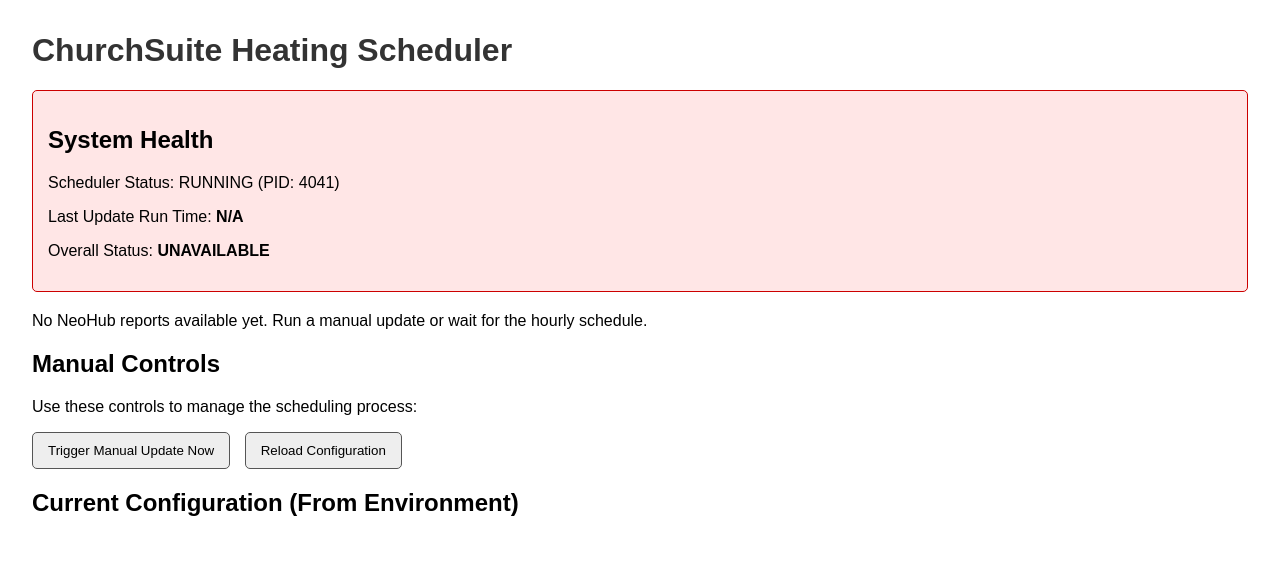
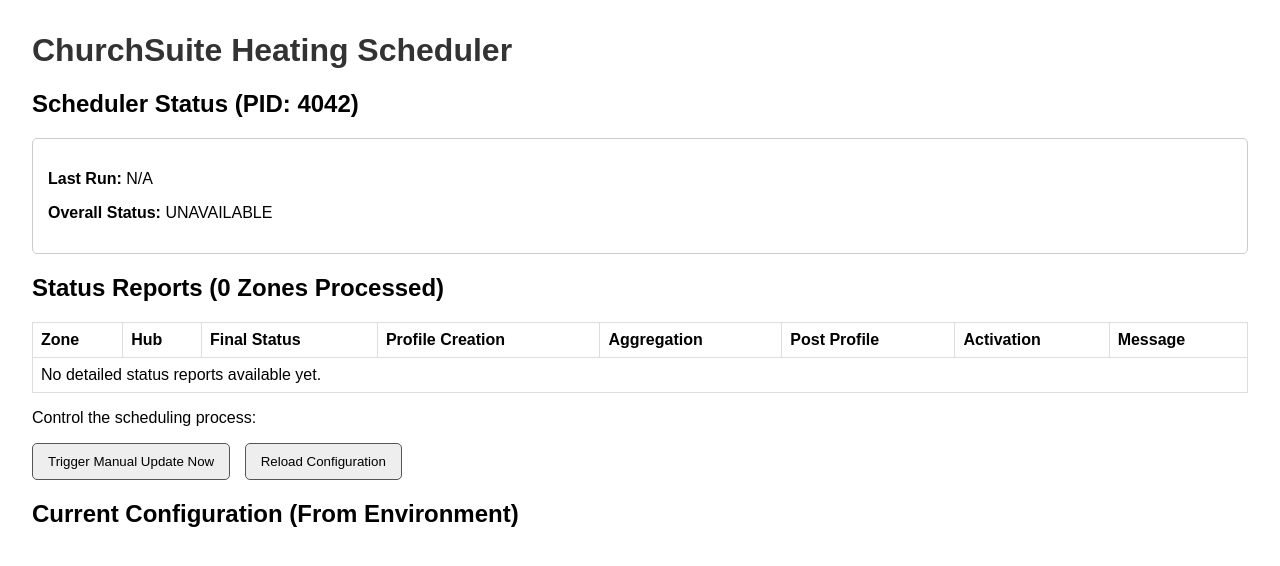
Before and after one commit to frostyflame81/churchsuite-heatmiser, a Flask app: page / in a window 1280 px wide. Shown: the top 566 px of the page. Run offline with Flask 3, Linux system fonts and the light colour scheme.

Commit message:
updated html to display new report properly

```diff
--- a/templates/dashboard.html
+++ b/templates/dashboard.html
@@ -13,49 +13,74 @@
         .control-btn:hover { background-color: #ddd; }
         .config-table { width: 100%; border-collapse: collapse; margin-top: 15px; }
         .config-table th, .config-table td { border: 1px solid #ddd; padding: 8px; text-align: left; }
+
+        /* NEW: Styles for granular status flags */
+        .report-table { width: 100%; border-collapse: collapse; margin-top: 15px; }
+        .report-table th, .report-table td { border: 1px solid #ddd; padding: 8px; text-align: left; vertical-align: top; }
+        .flag-status {
+            display: inline-block;
+            padding: 3px 6px;
+            border-radius: 4px;
+            font-size: 0.8em;
+            font-weight: bold;
+            margin-right: 5px;
+        }
+        .flag-1 { background-color: #d4edda; color: #155724; } /* Green for Success (1) */
+        .flag-0 { background-color: #f8d7da; color: #721c24; } /* Red for Failure (0) */
     </style>
 </head>
 <body>
     <h1>ChurchSuite Heating Scheduler</h1>
 
-    {% set overall_class = 'status-ok' if scheduler_status.overall_status == 'SUCCESS' else ('status-partial' if scheduler_status.overall_status == 'PARTIAL_FAILURE' else 'status-error') %}
+    {% set overall_class = 'status-ok' if scheduler_status.overall_status == 'SUCCESS' else ('status-error' if scheduler_status.overall_status == 'FAILED' else '') %}
 
+    <h2>Scheduler Status (PID: {{ scheduler_pid }})</h2>
     <div class="status-box {{ overall_class }}">
-        <h2>System Health</h2>
-        <p>Scheduler Status: RUNNING (PID: {{ scheduler_pid }})</p>
-        <p>Last Update Run Time: <strong>{{ scheduler_status.last_run_time }}</strong></p>
-        <p>Overall Status: <strong>{{ scheduler_status.overall_status }}</strong></p>
+        <p><strong>Last Run:</strong> {{ scheduler_status.last_run_time if scheduler_status.last_run_time else 'N/A' }}</p>
+        <p><strong>Overall Status:</strong> {{ scheduler_status.overall_status if scheduler_status.overall_status else 'UNAVAILABLE' }}</p>
     </div>
 
-    {% if scheduler_status.neohub_reports %}
-    <h2>NeoHub Update Status</h2>
-    <table class="status-table">
+    <!-- NEW SECTION: Detailed Status Reports -->
+    <h2>Status Reports ({{ scheduler_status.neohub_reports | length if scheduler_status.neohub_reports else 0 }} Zones Processed)</h2>
+
+    <table class="report-table">
         <thead>
             <tr>
-                <th>NeoHub Name</th>
-                <th>Status Message</th>
-                <th>Zones Updated</th>
-                <th>Hub Status</th>
+                <th>Zone</th>
+                <th>Hub</th>
+                <th>Final Status</th>
+                <th>Profile Creation</th>
+                <th>Aggregation</th>
+                <th>Post Profile</th>
+                <th>Activation</th>
+                <th>Message</th>
             </tr>
         </thead>
         <tbody>
+        {% if scheduler_status.neohub_reports %}
             {% for report in scheduler_status.neohub_reports %}
-                {% set hub_class = 'status-ok' if report.hub_status == 'SUCCESS' else ('status-partial' if report.hub_status == 'PARTIAL_FAILURE' else 'status-error') %}
+                {% set status_class = 'status-ok' if report.status == 'SUCCESS' else 'status-error' %}
                 <tr>
-                    <td>{{ report.name }}</td>
+                    <td><strong>{{ report.zone_name }}</strong></td>
+                    <td>{{ report.neohub_name }}</td>
+                    <td class="{{ status_class }}">{{ report.status }}</td>
+
+                    <!-- Granular Status Flags -->
+                    <td><span class="flag-status flag-{{ report.flags.CREATE_PROFILE }}">CREATE_PROFILE: {{ report.flags.CREATE_PROFILE }}</span></td>
+                    <td><span class="flag-status flag-{{ report.flags.AGGREGATE_PROFILE }}">AGGREGATE_PROFILE: {{ report.flags.AGGREGATE_PROFILE }}</span></td>
+                    <td><span class="flag-status flag-{{ report.flags.POST_PROFILE }}">POST_PROFILE: {{ report.flags.POST_PROFILE }}</span></td>
+                    <td><span class="flag-status flag-{{ report.flags.ACTIVATE_PROFILE }}">ACTIVATE_PROFILE: {{ report.flags.ACTIVATE_PROFILE }}</span></td>
+
                     <td>{{ report.message }}</td>
-                    <td>{{ report.zones_updated }} / {{ report.zones_total }}</td>
-                    <td class="{{ hub_class }}"><strong>{{ report.hub_status }}</strong></td>
                 </tr>
             {% endfor %}
+        {% else %}
+            <tr><td colspan="8">No detailed status reports available yet.</td></tr>
+        {% endif %}
         </tbody>
     </table>
-    {% else %}
-    <p>No NeoHub reports available yet. Run a manual update or wait for the hourly schedule.</p>
-    {% endif %}
 
-    <h2>Manual Controls</h2>
-    <p>Use these controls to manage the scheduling process:</p>
+    <p>Control the scheduling process:</p>
     <button class="control-btn" onclick="triggerRun()">Trigger Manual Update Now</button>
     <button class="control-btn" onclick="reloadConfig()">Reload Configuration</button>
 
@@ -70,22 +95,37 @@
     </table>
 
     <script>
+        // Use a simple, non-blocking notification instead of alert/confirm
+        function showNotification(message) {
+            const notification = document.createElement('div');
+            notification.textContent = message;
+            notification.style.cssText = 'position: fixed; top: 20px; right: 20px; background-color: #333; color: white; padding: 15px; border-radius: 5px; z-index: 1000; opacity: 0; transition: opacity 0.5s;';
+            document.body.appendChild(notification);
+
+            setTimeout(() => {
+                notification.style.opacity = '1';
+            }, 10);
+
+            setTimeout(() => {
+                notification.style.opacity = '0';
+                setTimeout(() => notification.remove(), 500);
+            }, 3000);
+        }
+
         function triggerRun() {
-            if (confirm('Are you sure you want to trigger a manual schedule update immediately?')) {
-                fetch('/api/trigger-manual', { method: 'POST' })
-                    .then(response => response.json())
-                    .then(data => alert('Manual Trigger Status: ' + data.message))
-                    .catch(error => alert('Error triggering manual run.'));
-            }
+            showNotification('Sending manual run signal...');
+            fetch('/api/trigger-manual', { method: 'POST' })
+                .then(response => response.json())
+                .then(data => showNotification('Manual Trigger Status: ' + data.message))
+                .catch(error => showNotification('Error triggering manual run.'));
         }
 
         function reloadConfig() {
-            if (confirm('Are you sure you want to reload the configuration? This will NOT restart the app, but will force the scheduler to read new config values from /config/config.json.')) {
-                fetch('/api/config/reload', { method: 'POST' })
-                    .then(response => response.json())
-                    .then(data => alert('Config Reload Status: ' + data.message))
-                    .catch(error => alert('Error reloading config.'));
-            }
+            showNotification('Sending config reload signal...');
+            fetch('/api/config/reload', { method: 'POST' })
+                .then(response => response.json())
+                .then(data => showNotification('Config Reload Status: ' + data.message))
+                .catch(error => showNotification('Error reloading config.'));
         }
     </script>
 </body>
```
